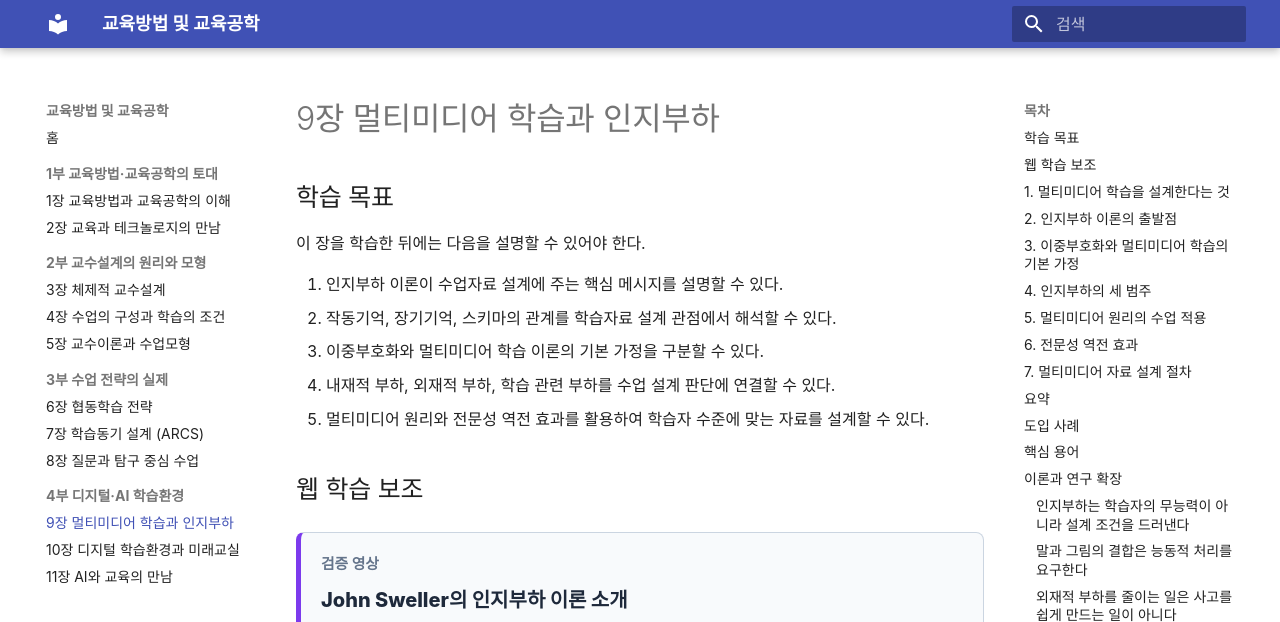
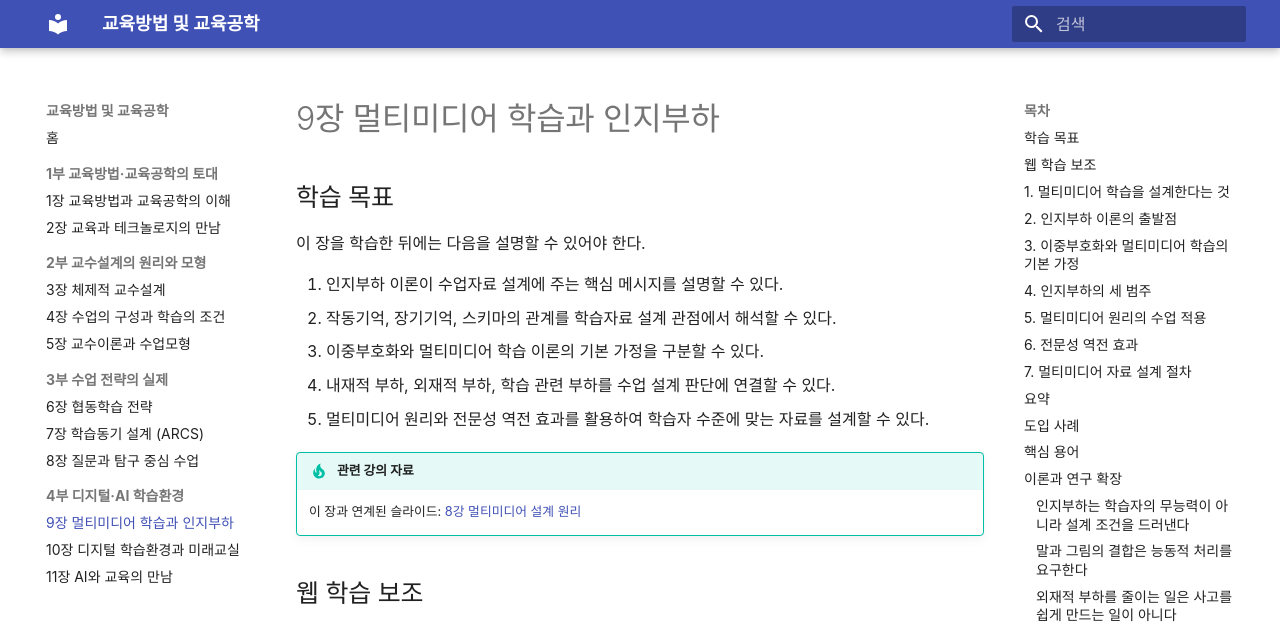
Before and after one commit to taehyeonglim/edtech, an MkDocs documentation site: the page built from docs/part4/ch09.md, in a window 1280 px wide and 900 px high, cut to the strip 0-622 px from the top of the window. Built offline with MkDocs 1.6.1 and Material for MkDocs 9.7.7, drawn with Linux system fonts in a browser that asks for light colours.

Commit message:
docs(book): 9장에 관련 슬라이드(8강) 링크 추가

```diff
--- a/docs/part4/ch09.md
+++ b/docs/part4/ch09.md
@@ -9,6 +9,9 @@
 3. 이중부호화와 멀티미디어 학습 이론의 기본 가정을 구분할 수 있다.
 4. 내재적 부하, 외재적 부하, 학습 관련 부하를 수업 설계 판단에 연결할 수 있다.
 5. 멀티미디어 원리와 전문성 역전 효과를 활용하여 학습자 수준에 맞는 자료를 설계할 수 있다.
+
+!!! tip "관련 강의 자료"
+    이 장과 연계된 슬라이드: [8강 멀티미디어 설계 원리](https://taehyeonglim.github.io/edtech/chapters/chapter-08/slides/deck.html){target=_blank}
 
 ## 웹 학습 보조
 
```
